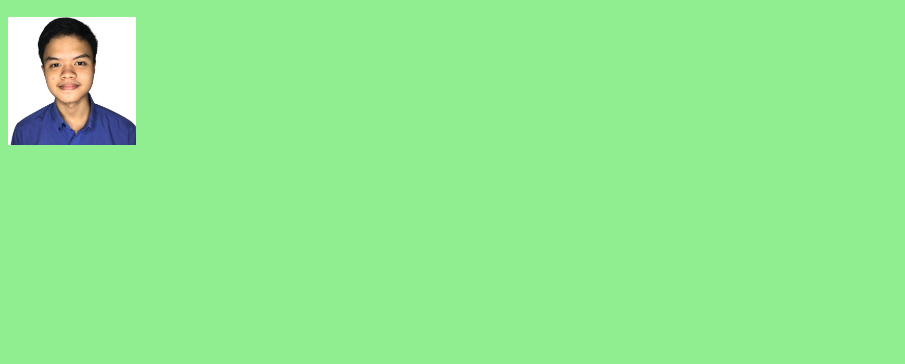
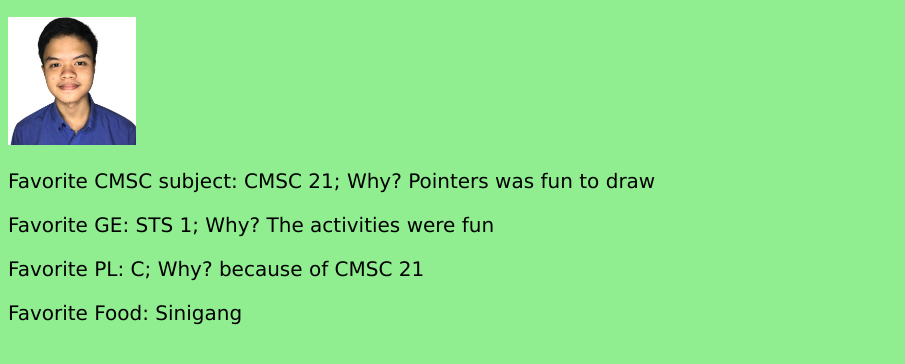
Before and after one commit to PeterArpon/PeterArpon.github.io, a plain HTML site: page index.html in a window 1280 px wide. Shown: the part 110-474 px from the top of the page, without its empty margins (0-905 px from the left). Drawn offline with Linux system fonts and the light colour scheme.

Commit message:
feat: added favorites

```diff
--- a/index.html
+++ b/index.html
@@ -9,5 +9,10 @@
     <h1> Name: Peter Kyle Jr M. Arpon </h1>
     <h2> Nickname: Peter </h2>
     <img src="ID picture.jpg" alt="A cute looking guy, by my standards that is" width="128" height="128">
+
+    <p> Favorite CMSC subject: CMSC 21; Why? Pointers was fun to draw</p>
+    <p> Favorite GE: STS 1; Why? The activities were fun</p>
+    <p> Favorite PL: C; Why? because of CMSC 21</p>
+    <p> Favorite Food: Sinigang</p>
 </body>
 </html>
```
